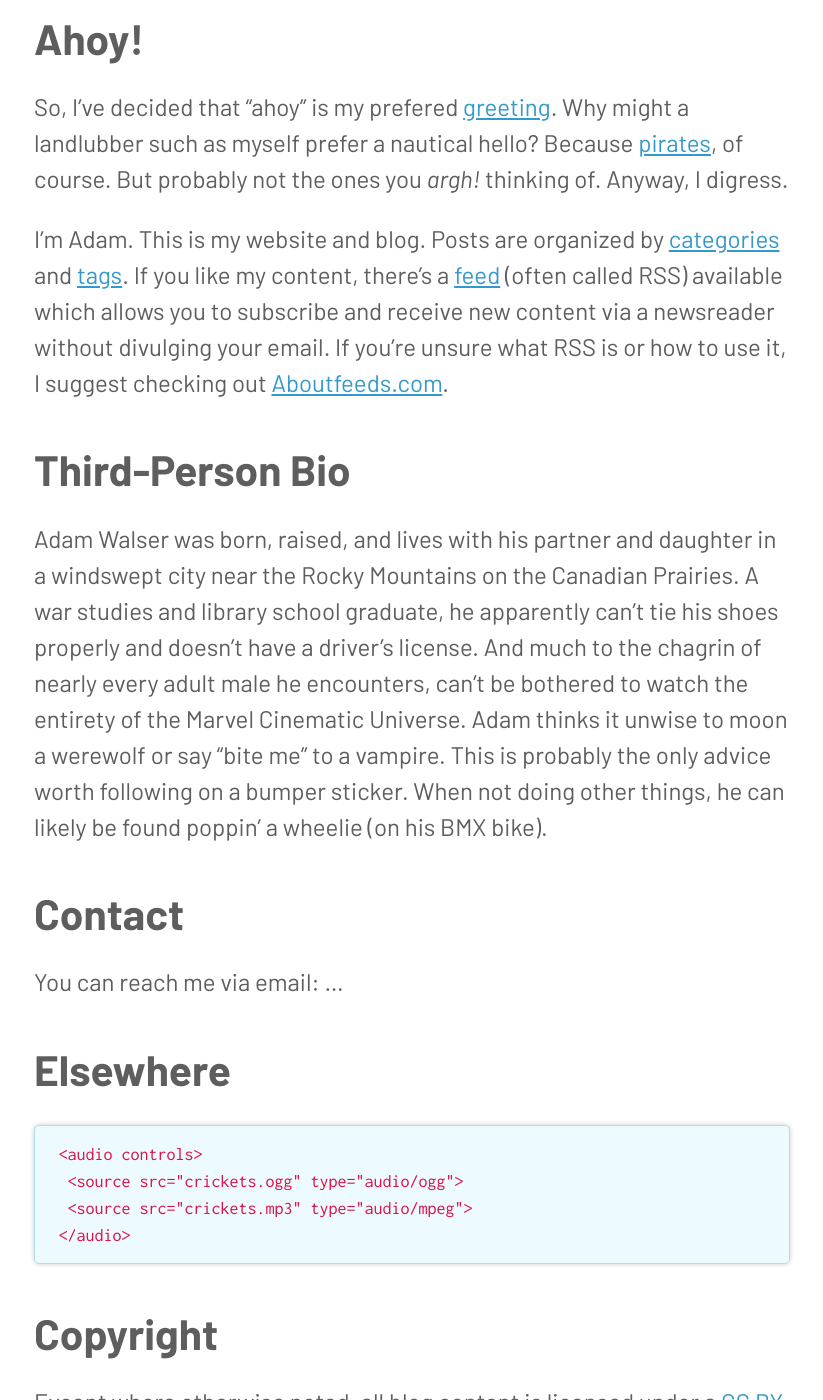
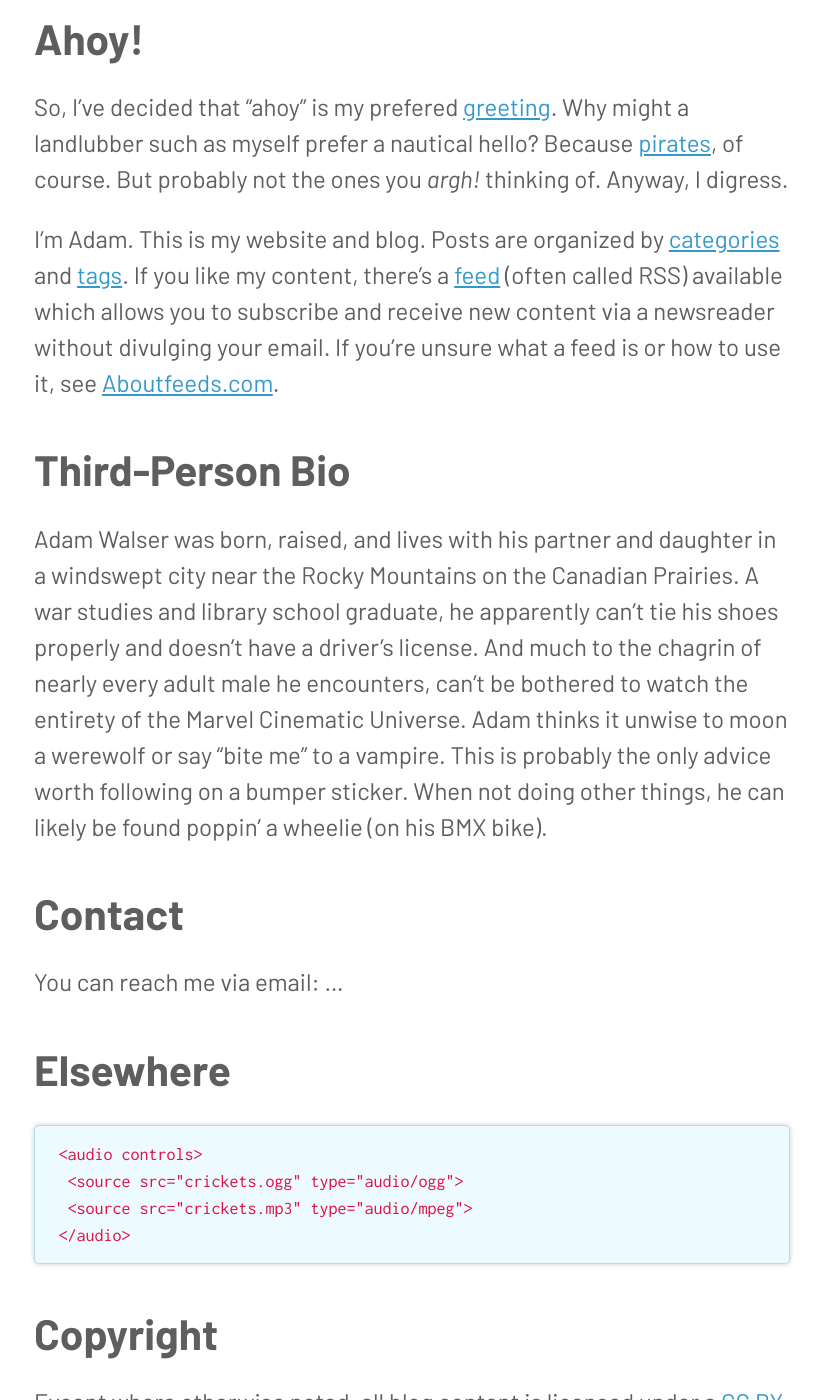
Before and after one commit to ajpwalser/ajpwalser.github.io, a Jekyll site: the page built from _posts/2021-07-09-about.md, in a window 1280 px wide and 1400 px high, scrolled down 690 px. Shown: the whole window, without its empty margins (228-1051 px from the left). Built offline with Jekyll 4.4.1, drawn with Linux system fonts in a browser that asks for light colours; some of the changed text lies outside the part shown.

Commit message:
Update 2021-07-09-about.md

```diff
--- a/_posts/2021-07-09-about.md
+++ b/_posts/2021-07-09-about.md
@@ -19,7 +19,7 @@ The "about" page err... post.<!--more-->
 
 So, I've decided that “ahoy” is my prefered [greeting](https://en.wikipedia.org/wiki/Ahoy_(greeting)). Why might a landlubber such as myself prefer a nautical hello? Because [pirates](https://en.wikipedia.org/wiki/Edelweiss_Pirates), of course. But probably not the ones you *argh!* thinking of. Anyway, I digress.
 
-I'm Adam. This is my website and blog. Posts are organized by [categories](https://ajpwalser.github.io/categories) and [tags](https://ajpwalser.github.io/tags/). If you like my content, there's a [feed](https://ajpwalser.github.io/feed.xml) (often called RSS) available which allows you to subscribe and receive new content via a newsreader without divulging your email. If you're unsure what RSS is or how to use it, I suggest checking out [Aboutfeeds.com](https://aboutfeeds.com/).
+I'm Adam. This is my website and blog. Posts are organized by [categories](https://ajpwalser.github.io/categories) and [tags](https://ajpwalser.github.io/tags/). If you like my content, there's a [feed](https://ajpwalser.github.io/feed.xml) (often called RSS) available which allows you to subscribe and receive new content via a newsreader without divulging your email. If you're unsure what a feed is or how to use it, see [Aboutfeeds.com](https://aboutfeeds.com/).
 
 ### Third-Person Bio
 {:toc}
```
Also changed, not shown: other parts of _posts/2021-07-09-about.md (+2 -1 lines).
